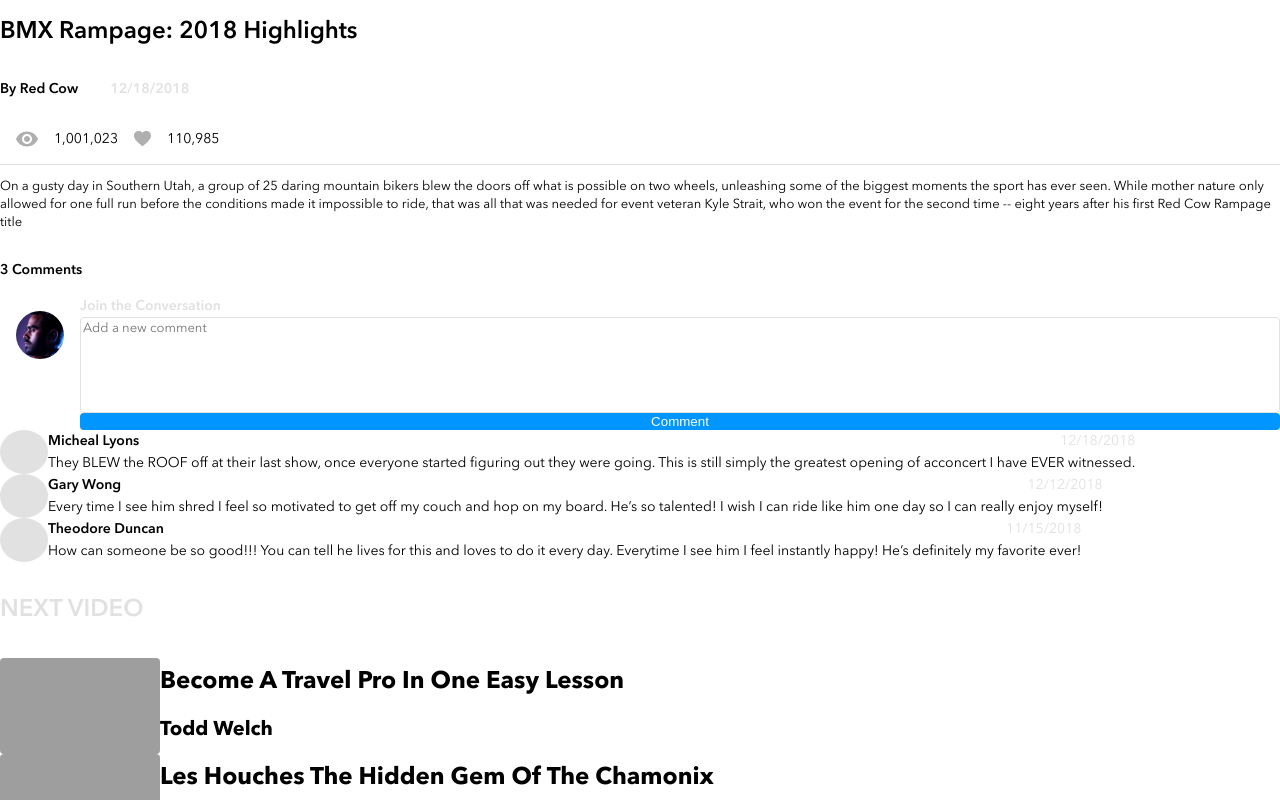
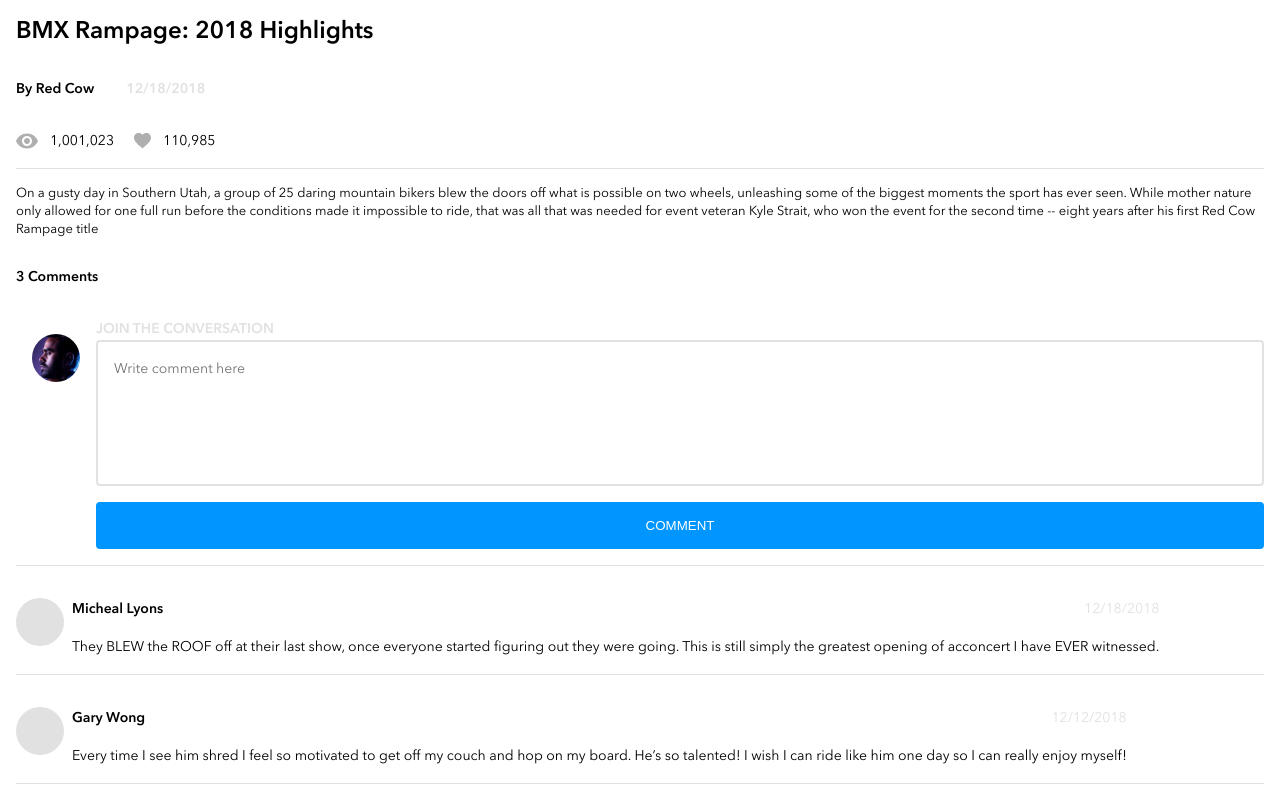
Before and after one commit to K-Kopo/kory-koponen-brainflix, a React (Create React App) app: page / in a window 1280 px wide. Shown: the part 1160-1960 px from the top of the page. Built offline with nearby package versions, Linux system fonts and the light colour scheme; grey boxes are pictures that could not be loaded.

Commit message:
videolist styling

```diff
--- a/src/components/video-list/videolist.scss
+++ b/src/components/video-list/videolist.scss
@@ -4,14 +4,16 @@
 .next-video {
     display: flex;
     flex-direction: column;
+    margin: 1rem;
     &__title {
-        @include page-header-text-mobile;
+        @include subheader-text-mobile;
         color: $font-color-secondary-mercury;
 
     }
 
     &__box {
         display: flex;
+        padding: .75rem 0;
 
         &--img {
             height: 6rem;
@@ -25,7 +27,8 @@
             justify-content: space-around;
             align-items: flex-start;
             @include section-header-text-mobile;
-            font-weight: 100;
+            padding-left: 1rem;
+
 
         }
         &--title{
@@ -36,10 +39,12 @@
             overflow: hidden;
             // white-space: nowrap;
             text-overflow: ellipsis;
+            font-weight: 500;
 
         }
         &--author {
             margin: 0;
+            font-weight: 400;
         }
     }
 }
--- a/src/components/videoplayer/Video.js
+++ b/src/components/videoplayer/Video.js
@@ -22,9 +22,9 @@
         </div>
         <h3 className="video__views-likes">
           <img className="video__views-likes--img" src={viewsLogo} />
-          {props.video.views}
+          <div className="video__views-likes--num">{props.video.views} </div>
           <img className="video__views-likes--img" src={likesLogo} />
-          {props.video.likes}
+          <div className="video__views-likes--num">{props.video.likes} </div>
         </h3>
       </div>
       <p className="video__describe">{props.video.description}</p>
@@ -49,7 +49,7 @@
               type="reset"
               rows="5"
               cols="20"
-              placeholder="Add a new comment"
+              placeholder="Write comment here"
             ></textarea>
             <button type="submit" className="new-comment__outerbox--form--button">
               Comment
--- a/src/components/videoplayer/video.scss
+++ b/src/components/videoplayer/video.scss
@@ -2,12 +2,15 @@
 @use "../../partials/variables" as *;
 
 .video {
-    border-bottom: 1px solid $font-color-secondary-mercury;
+
+
     &__title {
         @include page-header-text-mobile;
+        padding-left: 1rem;
     }
     &__info {
         display: flex;
+        padding-left: 1rem;
 
         &--author{
             @include subheader-text-mobile;
@@ -24,12 +27,19 @@
         font-weight: 100;
         display: flex;
         align-items: center;
+        border-bottom: 1px solid $font-color-secondary-mercury;
+        margin: 1rem;
+        padding-bottom: 1rem;
         &--img {
-            padding: 0 1rem;
+            padding-right: .75rem;
+        }
+        &--num {
+            padding-right: 1.25rem;
         }
     }
     &__describe {
         @include page-body-copy-mobile;
+        padding: 0 1rem;
     }
 }
 
@@ -39,9 +49,12 @@
 
     &__title {
         @include subheader-text-mobile;
+        padding-left: 1rem;
     }
     &__outerbox {
         display: flex;
+        margin: 1rem;
+        border-bottom: 1px solid #e1e1e1;
         &--img {
             background-image: url(../../assets/Icons/Mohan-muruge.jpg);
             min-width: 48px;
@@ -55,23 +68,29 @@
             display: flex;
             flex-direction: column;
             width: 100%;
+
             &--label {
                 @include subheader-text-mobile;
                 color: $font-color-secondary-mercury;
+                text-transform: uppercase;
             }
             &--textarea {
                 resize: none;
-                @include page-body-copy-mobile;
+                @include page-body-copy;
                 color: $font-color-secondary-mercury;
-                border-color: #e1e1e1;
+                border:2px solid #e1e1e1;
                 border-radius: 4px;
-                border-style: solid;
+
+                padding: 1rem;
             }
             &--button {
                 background-color: #0095ff;
                 color: white;
+                text-transform: uppercase;
                 border-radius: 4px;
                 border: none;
+                padding: 1rem 0;
+                margin: 1rem 0;
             }
 
         }
@@ -83,6 +102,8 @@
 
     &__outerbox {
         display: flex;
+        margin: 1rem;
+        border-bottom: 1px solid #e1e1e1;
     }
     &__img {
         background-color: $font-color-secondary-mercury;
@@ -93,6 +114,7 @@
     &__innerbox {
         display: flex;
         flex-direction: column;
+        padding-left: .5rem;
     }
     &__name-box {
         display:flex;
@@ -108,5 +130,6 @@
     }
     &__text {
         @include page-body-copy;
+        padding: 1rem 0;
     }
 }
--- a/src/partials/_mixin.scss
+++ b/src/partials/_mixin.scss
@@ -42,7 +42,7 @@
     font-family: 'AvenirNext LT Pro', sans-serif;
     font-size: 1.5rem;
     line-height: 2rem;
-    font-weight: 500;
+    font-weight: 400;
 }
 @mixin page-header-text-mobile {
     font-family: 'AvenirNext LT Pro', sans-serif;
```
